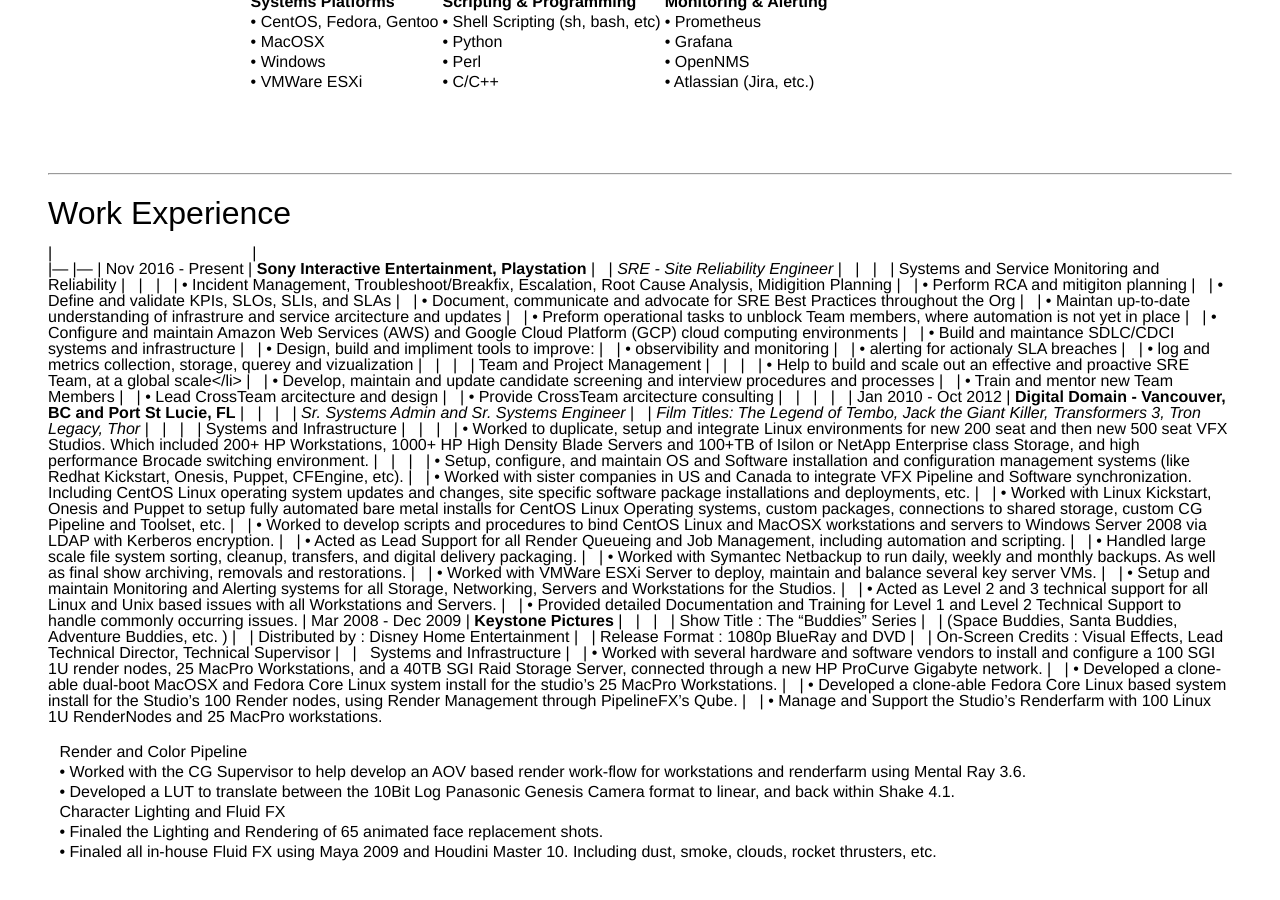
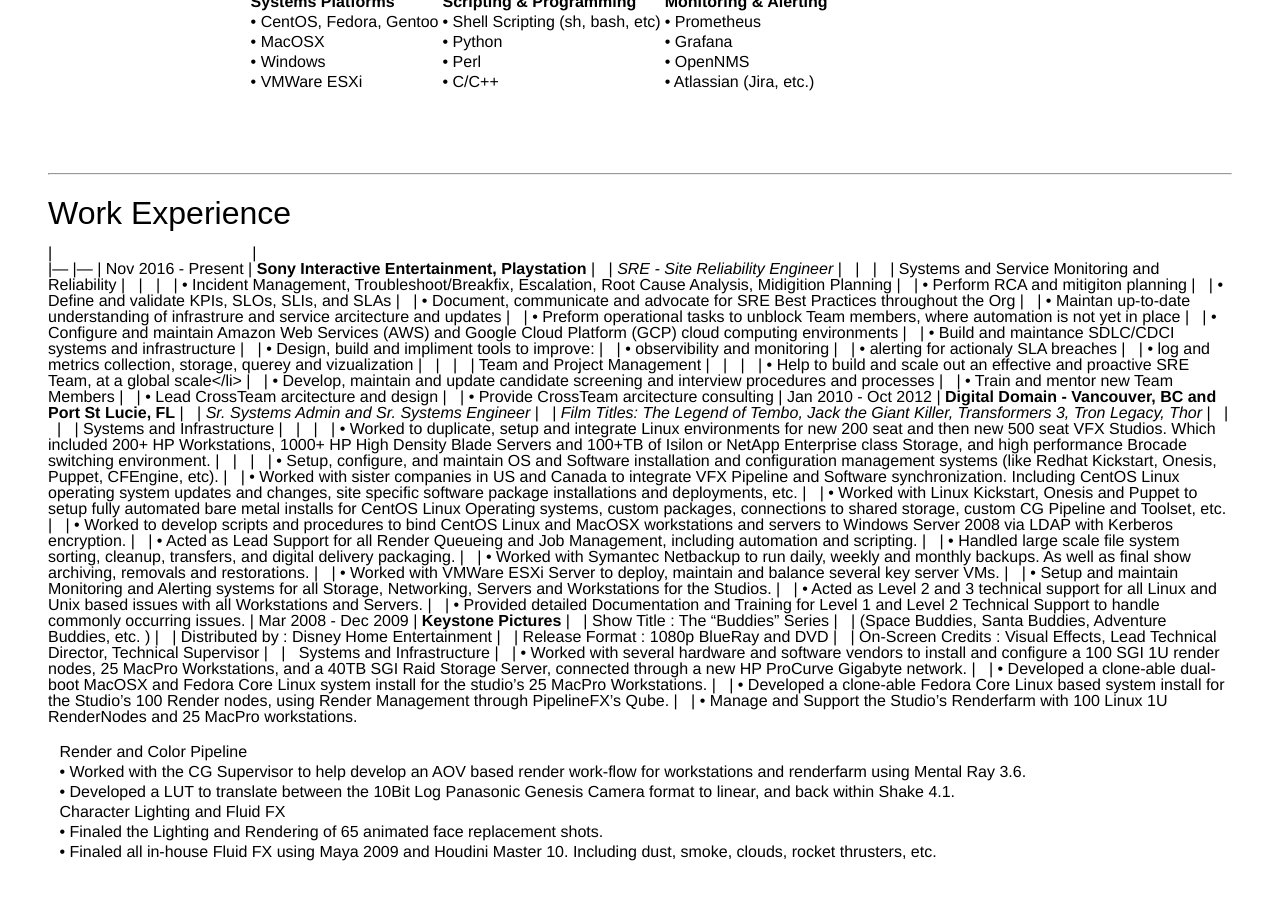
Before and after one commit to mpursley/mpursley.github.io, a Jekyll site: the page built from index_resume_sre_short.md, in a window 1280 px wide and 900 px high, scrolled down 415 px. Built offline with Jekyll 4.4.1, drawn with Linux system fonts in a browser that asks for light colours.

Commit message:
Update index_resume_sre_short.md

```diff
--- a/index_resume_sre_short.md
+++ b/index_resume_sre_short.md
@@ -68,10 +68,7 @@
 | &nbsp;             | • Train and mentor new Team Members
 | &nbsp;             | • Lead CrossTeam arcitecture and design
 | &nbsp;             | • Provide CrossTeam arcitecture consulting
-| &nbsp;             | &nbsp;
-| &nbsp;             | &nbsp;
 | Jan 2010 - Oct 2012 | **Digital Domain - Vancouver, BC and Port St Lucie, FL**
-| &nbsp;             | &nbsp;
 | &nbsp;             | *Sr. Systems Admin and Sr. Systems Engineer*
 | &nbsp;             | *Film Titles: The Legend of Tembo, Jack the Giant Killer, Transformers 3, Tron Legacy, Thor*
 | &nbsp;             | &nbsp;
@@ -91,7 +88,6 @@
 | &nbsp;             | • Acted as Level 2 and 3 technical support for all Linux and Unix based issues with all Workstations and Servers.
 | &nbsp;             | • Provided detailed Documentation and Training for Level 1 and Level 2 Technical Support to handle commonly occurring issues.
 | Mar 2008 - Dec 2009 | **Keystone Pictures**
-| &nbsp;             | &nbsp;
 | &nbsp;             | Show Title : The "Buddies" Series
 | &nbsp;             | (Space Buddies, Santa Buddies, Adventure Buddies, etc. )
 | &nbsp;             | Distributed by : Disney Home Entertainment
```
